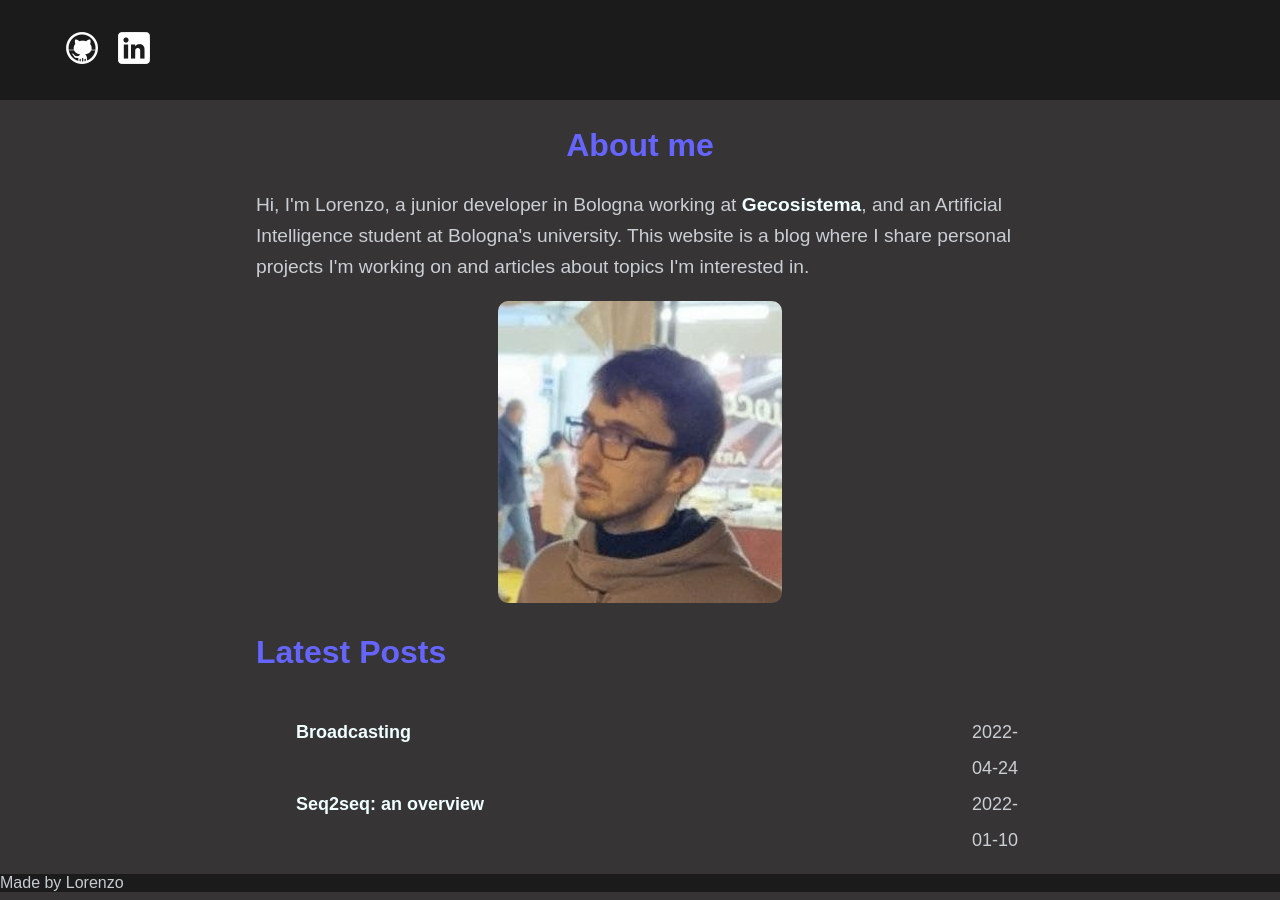
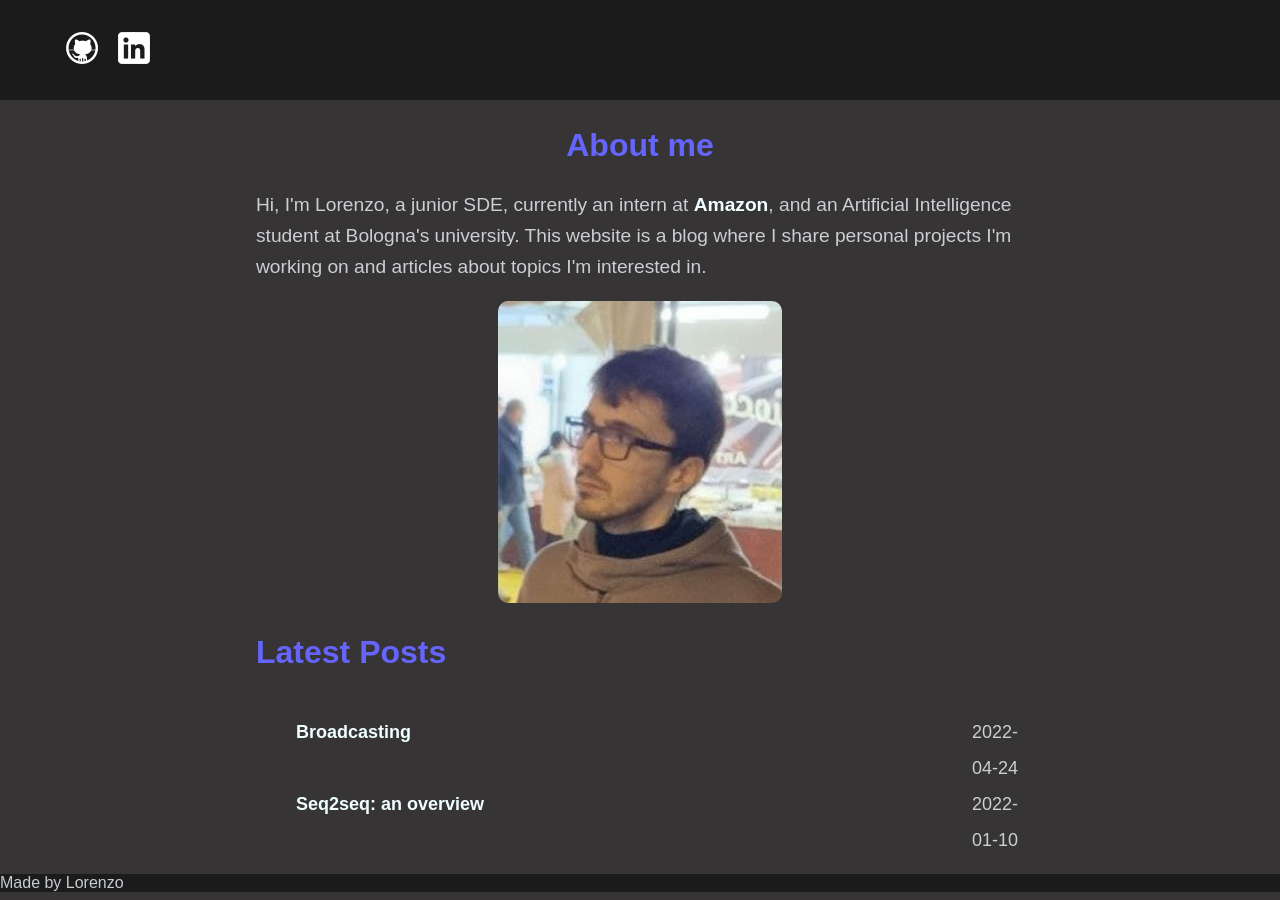
Before and after one commit to Plutone11011/Plutone11011.github.io, a Jekyll site: the page built from docs/index.markdown, in a window 1280 px wide. Built offline with Jekyll 4.4.1, drawn with Linux system fonts in a browser that asks for light colours.

Commit message:
Bio updated

```diff
--- a/docs/_layouts/index.html
+++ b/docs/_layouts/index.html
@@ -43,8 +43,8 @@
         <h1 class="intro-heading">About me</h1>
         <div class="intro-presentation">
           <p class="intro-text">
-            Hi, I'm Lorenzo, a junior developer in Bologna working at
-            <a href="https://gecosistema.com/" class="out-link">Gecosistema</a>,
+            Hi, I'm Lorenzo, a junior SDE, currently an intern at
+            <a href="https://gecosistema.com/" class="out-link">Amazon</a>,
             and an Artificial Intelligence student at Bologna's university. This
             website is a blog where I share personal projects I'm working on and
             articles about topics I'm interested in.
```
